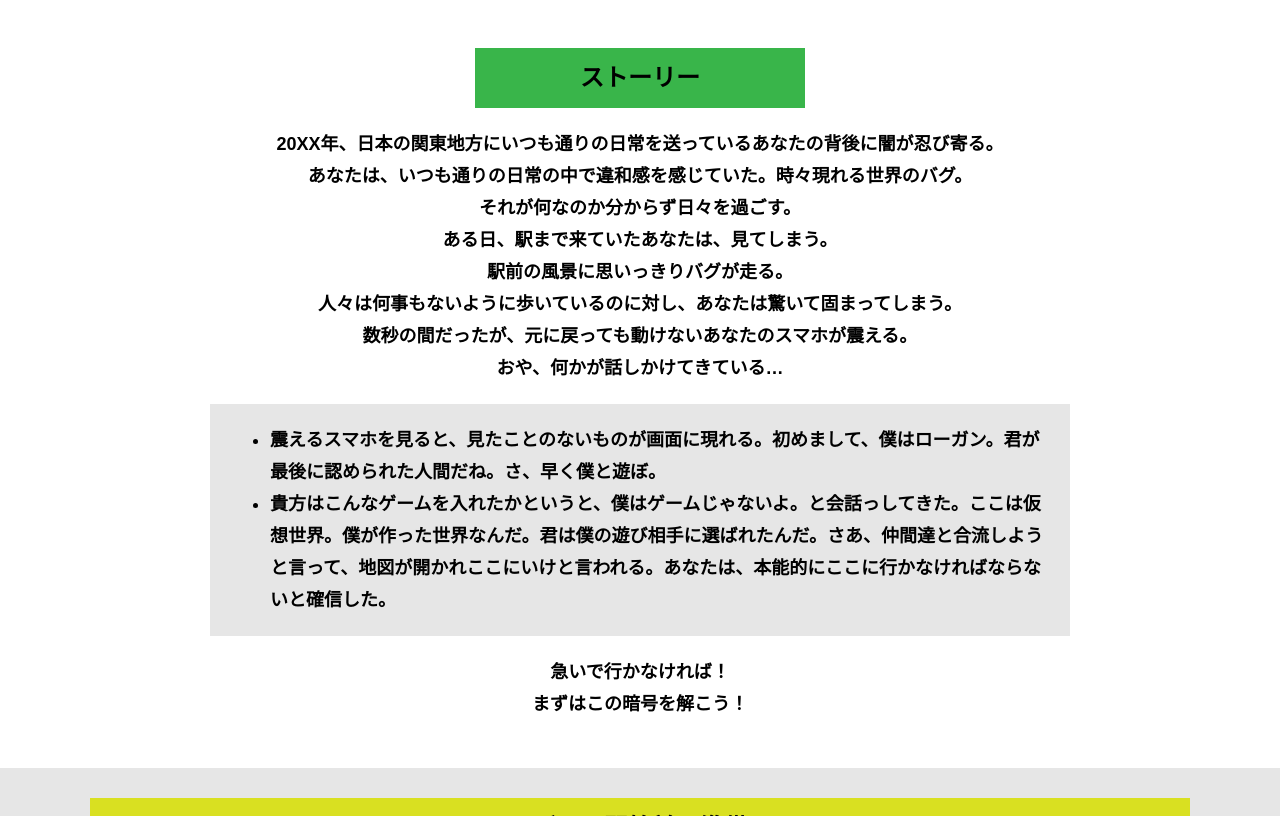
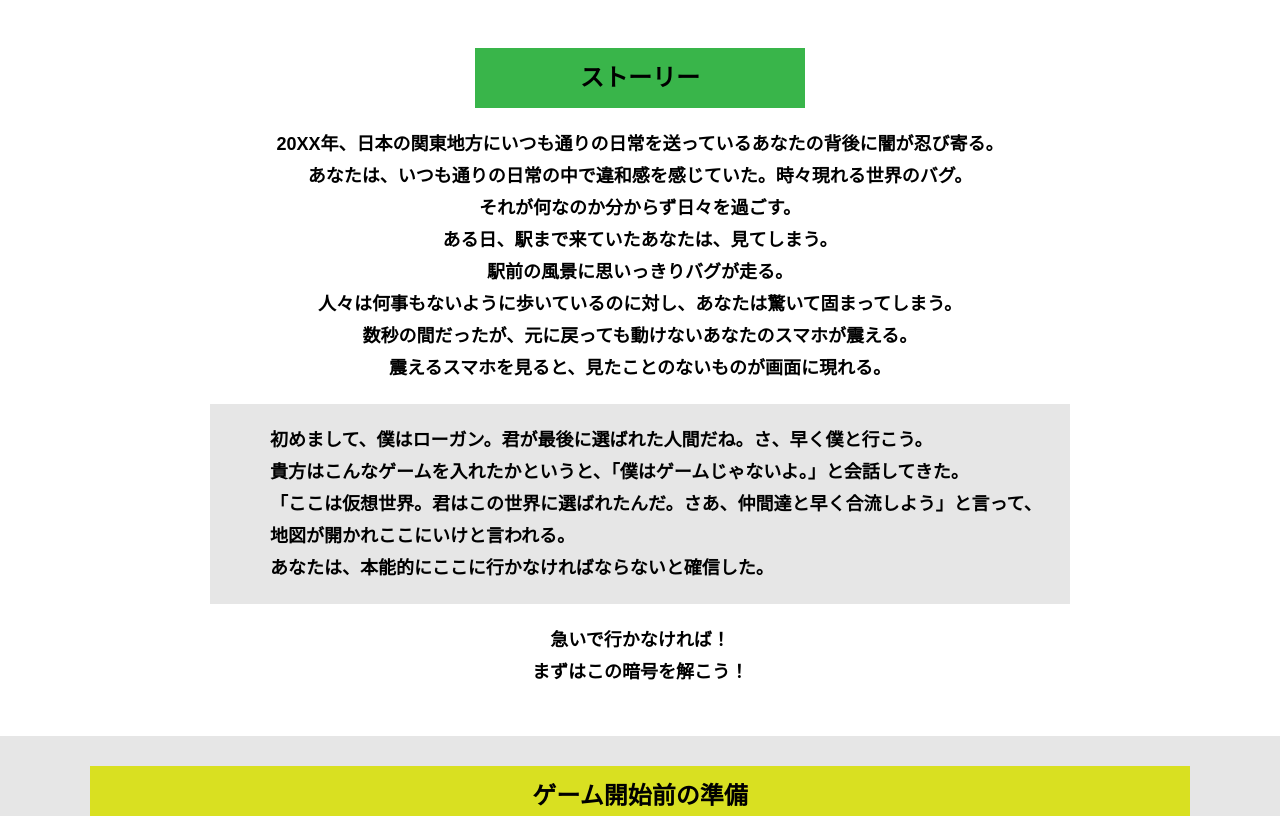
Before and after one commit to taisei-ikeda/alfa-umeda-O1, a plain HTML site: page index.html in a window 1280 px wide. Shown: the part 543-1359 px from the top of the page. Drawn offline with Linux system fonts and the light colour scheme.

Commit message:
Update index.html

```diff
--- a/index.html
+++ b/index.html
@@ -36,11 +36,12 @@
                  駅前の風景に思いっきりバグが走る。<br>
                  人々は何事もないように歩いているのに対し、あなたは驚いて固まってしまう。<br>
                  数秒の間だったが、元に戻っても動けないあなたのスマホが震える。<br>
-          おや、何かが話しかけてきている…</p>
+          震えるスマホを見ると、見たことのないものが画面に現れる。</p>
           <div class="story__note__outer bg-color--gray">
-            <ul class="story__note">
-              <li>震えるスマホを見ると、見たことのないものが画面に現れる。初めまして、僕はローガン。君が最後に認められた人間だね。さ、早く僕と遊ぼ。</li>
-              <li>貴方はこんなゲームを入れたかというと、僕はゲームじゃないよ。と会話っしてきた。ここは仮想世界。僕が作った世界なんだ。君は僕の遊び相手に選ばれたんだ。さあ、仲間達と合流しようと言って、地図が開かれここにいけと言われる。あなたは、本能的にここに行かなければならないと確信した。</li>
+            <ul class="story__note">初めまして、僕はローガン。君が最後に選ばれた人間だね。さ、早く僕と行こう。<br>
+              貴方はこんなゲームを入れたかというと、「僕はゲームじゃないよ。」と会話してきた。<br>
+              「ここは仮想世界。君はこの世界に選ばれたんだ。さあ、仲間達と早く合流しよう」と言って、地図が開かれここにいけと言われる。<br>
+              あなたは、本能的にここに行かなければならないと確信した。
             </ul>
           </div>
           <p class="text-center">急いで行かなければ！<br>
```
